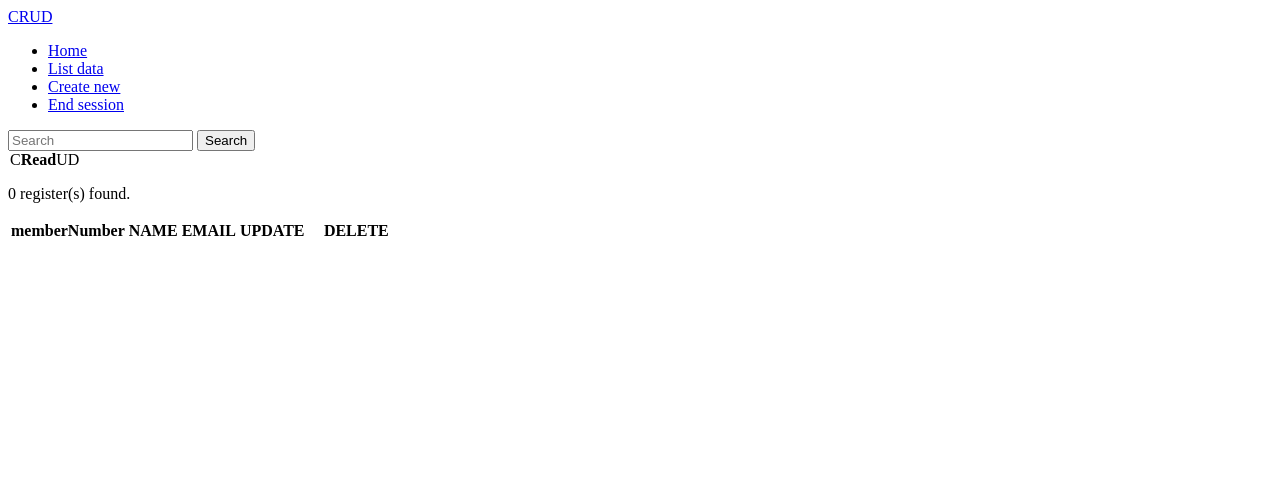
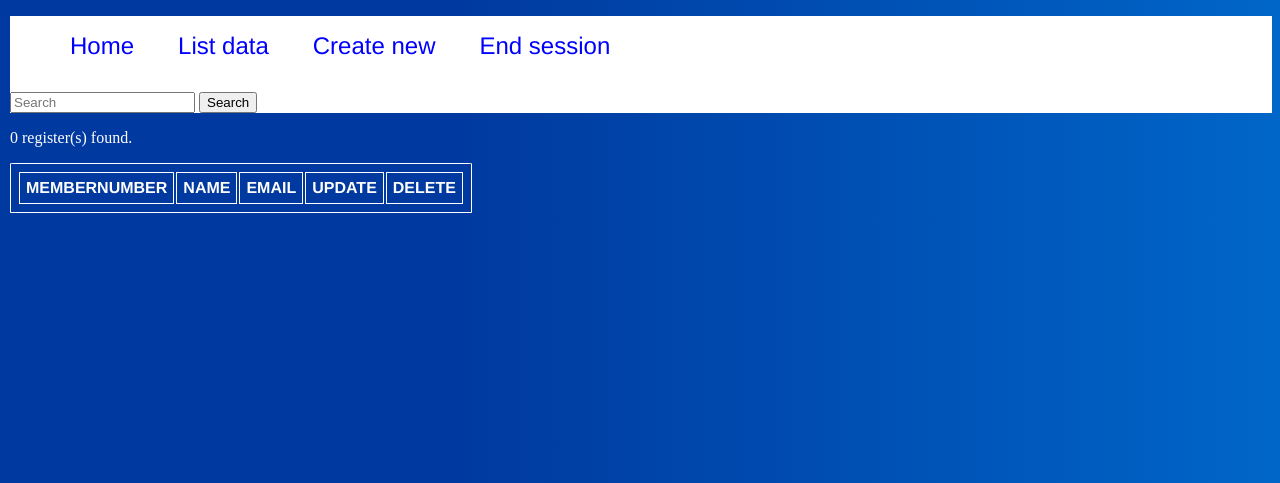
Before and after one commit to lorenaaseabra/ProjectWebDevelopment, a PHP site: page /Project_Ofc/read.php in a window 1280 px wide. Shown: the top 483 px of the page. Run offline with PHP 8.4, Linux system fonts and the light colour scheme; the visitor is signed in with stand-in values (Sample User, id 1); data that the repository does not hold is empty.

Commit message:
estilização

```diff
--- a/Project_Ofc/databaseConnection.php
+++ b/Project_Ofc/databaseConnection.php
@@ -1,7 +1,7 @@
 <?php
 $hostname = "localhost";
 $username = "root";
-$password = "1234";
+$password = "";
 $database = "database";
 $conn =mysqli_connect ($hostname, $username, $password, $database);
 ?>
--- /dev/null
+++ b/Project_Ofc/read.css
@@ -0,0 +1,38 @@
+table,
+tr,
+td {
+    border: 1px solid white;
+    border-radius: 1%;
+    text-align: left;
+    font-family: 'Franklin Gothic Medium', 'Arial Narrow', Arial, sans-serif;
+    padding: 6px;
+}
+
+table {
+    width: 70px;
+}
+
+.forms {
+    padding-left: 1150px;
+    display: inline-block;
+}
+
+nav {
+    background-color: white;
+    color: blue;
+}
+
+ul a {
+    color: blue;
+    font-family: 'Franklin Gothic Medium', 'Arial Narrow', Arial, sans-serif;
+    text-decoration: none;
+    display: inline-block;
+    font-size: x-large;
+    line-height: 2.5;
+    margin: 0 20px;
+}
+
+ul a:hover {
+    transform: scale(1.1);
+    opacity: 0.5;
+}
--- a/Project_Ofc/read.php
+++ b/Project_Ofc/read.php
@@ -27,29 +27,21 @@ if(isset ($_POST['pesquisa'])) {
     <meta name="description" content="">
     <meta name="author" content="">
     <!-- insert here the reference to stylesheet file -->
-    <link href="" rel="stylesheet">
-    <title>EXEMPLE TO MANAGE DATABASE WITH PHP</title>
+    <link href="read.css" rel="stylesheet">
+    <link href="style.css" rel="stylesheet">
+    <title>List</title>
   </head>
 
   <body>
   <header>
       <!-- navigation bar -->
       <nav>
-        <a href="#">CRUD</a>
         <div>
-          <ul>
-            <li>
-              <a href="profile.php">Home</a>
-            </li>
-            <li>
+        <ul>
+              <a href="profilw.php">Home</a>
               <a href="read.php">List data</a>
-            </li>
-            <li >
               <a href="register.php">Create new</a>
-            </li>
-            <li>
               <a href="closeSession.php">End session</a>
-            </li>
           </ul>
 
           <!-- search form -->
@@ -63,9 +55,6 @@ if(isset ($_POST['pesquisa'])) {
       <!-- /.navigation bar -->
     </header>
     <main>
-      <div> <!-- title -->
-            <legend>C<strong>Read</strong>UD</legend>
-        </div>
 
         <div> <!-- info -->
             <p><?PHP echo mysqli_num_rows ($result)?> register(s) found.</p>
@@ -74,7 +63,7 @@ if(isset ($_POST['pesquisa'])) {
         <div> <!-- list -->
   			<table>
 				<tr>
-					<td width="80"><strong>memberNumber</strong></td>
+					<td width="80"><strong>MEMBERNUMBER</strong></td>
 					<td><strong>NAME</strong></td>
 					<td><strong>EMAIL</strong></td>
 					<td width="80"><strong>UPDATE</strong></td>
--- a/Project_Ofc/register.php
+++ b/Project_Ofc/register.php
@@ -73,6 +73,7 @@ if($_SERVER["REQUEST_METHOD"] == "POST") {
     <meta name="author" content="">
     <link href="https://cdn.jsdelivr.net/npm/bootstrap@5.3.0-alpha3/dist/css/bootstrap.min.css" rel="stylesheet" integrity="sha384-KK94CHFLLe+nY2dmCWGMq91rCGa5gtU4mk92HdvYe+M/SXH301p5ILy+dN9+nJOZ" crossorigin="anonymous">
     <link rel="stylesheet" href="style.css">
+    <link href="read.css" rel="stylesheet">
 
     <title>Register</title>
   </head>
@@ -146,4 +147,5 @@ if($_SERVER["REQUEST_METHOD"] == "POST") {
 <?php
 // close connection
 mysqli_close ($conn);
+
 ?>
--- a/Project_Ofc/style.css
+++ b/Project_Ofc/style.css
@@ -1,10 +1,15 @@
 body {
-  margin-left: 10px;
-  background: rgb(0,57,159);
-  background: linear-gradient(90deg, rgba(0,57,159,1) 35%, rgba(0,102,200,1) 100%);
-  color: white;
+    margin-left: 10px;
+    background: rgb(0, 57, 159);
+    background: linear-gradient(90deg, rgba(0, 57, 159, 1) 35%, rgba(0, 102, 200, 1) 100%);
+    color: white;
 }
 
 .form-control {
-  width: 30%;
+    width: 30%;
 }
+
+button:hover {
+    transform: scale(1.1);
+    opacity: 0.5;
+}
```
Also changed, not shown: Project_Ofc/profile.php (+5 -13 lines), Project_Ofc/update.php (+7 -18 lines), 1 other file.
